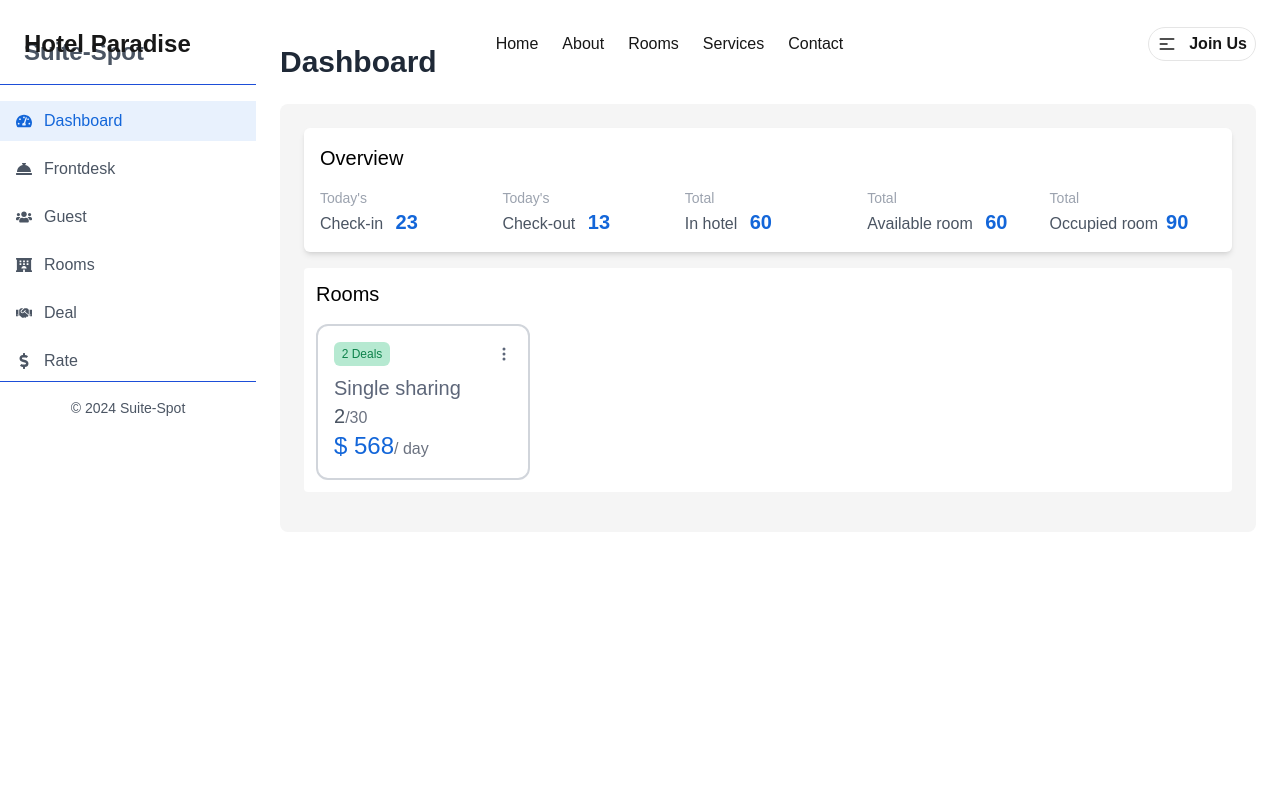
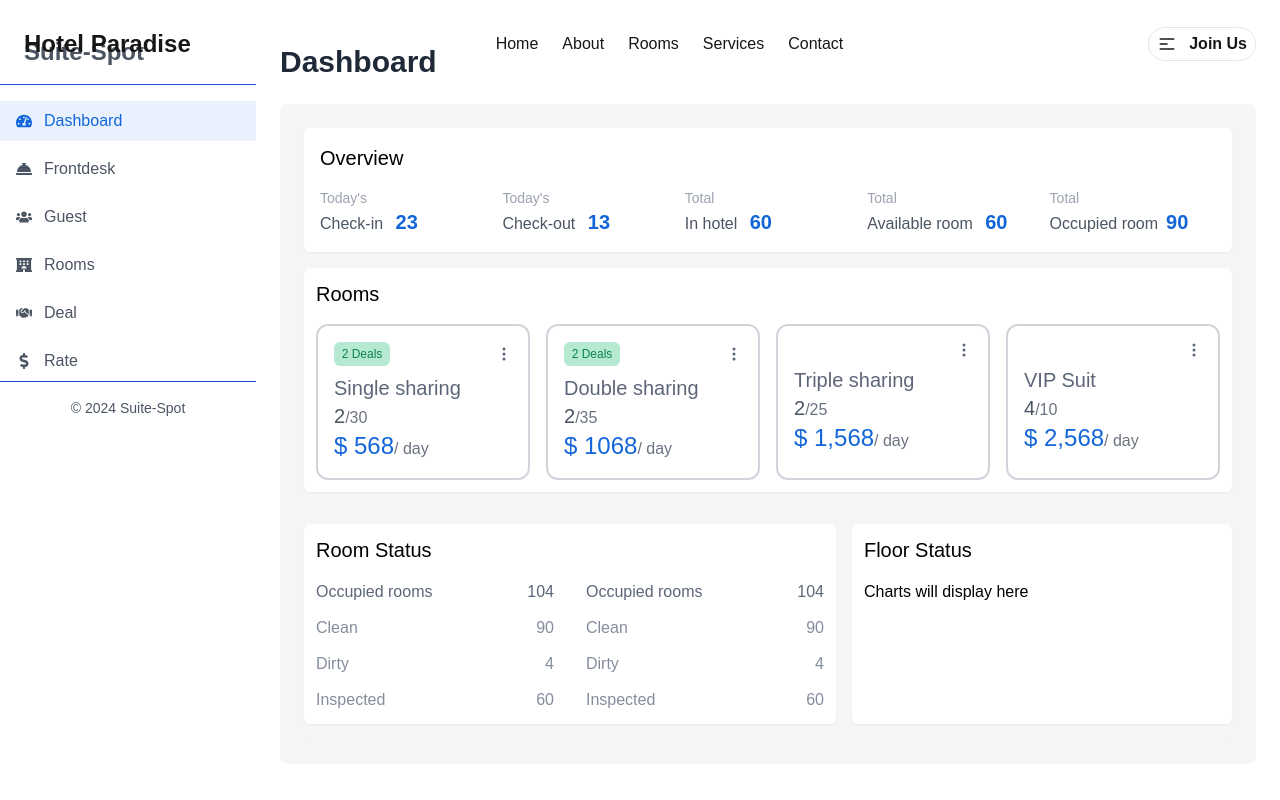
Before and after one commit to NabilaFerdousPrapty/Suite-Spot, a Next.js app: page /user-dashboard in a window 1280 px wide. Shown: the top 800 px of the page. Built offline with nearby package versions, Linux system fonts and the light colour scheme.

Commit message:
Added room and floor status

```diff
--- a/app/user-dashboard/page.tsx
+++ b/app/user-dashboard/page.tsx
@@ -8,7 +8,7 @@ const page = () => {
             <Stats />
 
             {/* Rooms */}
-            <div className='bg-white rounded text-black p-3 my-4'>
+            <div className='bg-white rounded-md text-black p-3 my-4 shadow-sm'>
                 <h1 className='text-xl mb-4'>Rooms</h1>
                 <div className='grid grid-cols-1 md:grid-cols-2 lg:grid-cols-4 gap-4'>
 
@@ -23,9 +23,92 @@ const page = () => {
                             <p className='text-gray-500'><span className='text-[#1366D9] text-2xl'>$ 568</span>/ day</p>
                         </div>
                     </div>
+                    <div className='border-2 border-gray-300 p-4 rounded-xl text-[#5D6679] space-y-2'>
+                        <div className='flex justify-between items-center'>
+                            <p className="bg-[#B6E9D1] w-14 text-center rounded-md text-[#0D824B] p-1 text-xs"><span>2</span> Deals</p>
+                            <button><BsThreeDotsVertical /></button>
+                        </div>
+                        <div className='text-[#5D6679'>
+                            <p className='text-xl'>Double sharing</p>
+                            <p className='text-gray-500'><span className='text-gray-600 text-xl'>2</span>/35</p>
+                            <p className='text-gray-500'><span className='text-[#1366D9] text-2xl'>$ 1068</span>/ day</p>
+                        </div>
+                    </div>
+                    <div className='border-2 border-gray-300 p-4 rounded-xl text-[#5D6679] space-y-2'>
+                        <div className='flex justify-end items-center'>
+                            {/* <p className="bg-[#B6E9D1] w-14 text-center rounded-md text-[#0D824B] p-1 text-xs"><span></span> </p> */}
+                            <button><BsThreeDotsVertical /></button>
+                        </div>
+                        <div className='text-[#5D6679'>
+                            <p className='text-xl'>Triple sharing</p>
+                            <p className='text-gray-500'><span className='text-gray-600 text-xl'>2</span>/25</p>
+                            <p className='text-gray-500'><span className='text-[#1366D9] text-2xl'>$ 1,568</span>/ day</p>
+                        </div>
+                    </div>
+                    <div className='border-2 border-gray-300 p-4 rounded-xl text-[#5D6679] space-y-2'>
+                        <div className='flex justify-end items-center'>
+                            {/* <p className="bg-[#B6E9D1] w-14 text-center rounded-md text-[#0D824B] p-1 text-xs"><span>2</span> Deals</p> */}
+                            <button><BsThreeDotsVertical /></button>
+                        </div>
+                        <div className='text-[#5D6679'>
+                            <p className='text-xl'>VIP Suit</p>
+                            <p className='text-gray-500'><span className='text-gray-600 text-xl'>4</span>/10</p>
+                            <p className='text-gray-500'><span className='text-[#1366D9] text-2xl'>$ 2,568</span>/ day</p>
+                        </div>
+                    </div>
                 </div>
 
             </div>
+
+            {/* Room Status and Floor Status */}
+            <div className='flex flex-col lg:flex-row gap-4 '>
+                <div className='w-full lg:w-7/12 bg-white rounded-md text-black p-3 my-4 shadow-sm'>
+                    <h1 className='text-xl mb-4'>Room Status</h1>
+                    <div className='grid grid-cols-2 gap-8 text-[#858D9D]'>
+                        <div className='space-y-3'>
+                            <div className='flex justify-between text-[#5D6679]'>
+                                <p>Occupied rooms</p>
+                                <p>104</p>
+                            </div>
+                            <div className='flex justify-between'>
+                                <p>Clean</p>
+                                <p>90</p>
+                            </div>
+                            <div className='flex justify-between'>
+                                <p>Dirty</p>
+                                <p>4</p>
+                            </div>
+                            <div className='flex justify-between'>
+                                <p>Inspected</p>
+                                <p>60</p>
+                            </div>
+                        </div>
+                        <div className='space-y-3'>
+                            <div className='flex justify-between text-[#5D6679]'>
+                                <p>Occupied rooms</p>
+                                <p>104</p>
+                            </div>
+                            <div className='flex justify-between'>
+                                <p>Clean</p>
+                                <p>90</p>
+                            </div>
+                            <div className='flex justify-between'>
+                                <p>Dirty</p>
+                                <p>4</p>
+                            </div>
+                            <div className='flex justify-between'>
+                                <p>Inspected</p>
+                                <p>60</p>
+                            </div>
+                        </div>
+                    </div>
+                </div>
+                <div className='w-full lg:w-5/12 bg-white rounded-md text-black p-3 my-4 shadow-sm'>
+                    <h1 className='text-xl mb-4'>Floor Status</h1>
+                    <h1>Charts will display here</h1>
+                </div>
+            </div>
+
         </div>
     );
 };
--- a/components/user-dashboard/stats.tsx
+++ b/components/user-dashboard/stats.tsx
@@ -3,7 +3,7 @@ import React from 'react';
 const Stats = () => {
     return (
         <div>
-            <div className='bg-white shadow-md p-4 rounded-md'>
+            <div className='bg-white shadow-sm p-4 rounded-md'>
                 <h1 className='text-xl mb-4'>Overview</h1>
                 <div className='grid grid-cols-2 md:grid-cols-3 lg:grid-cols-5 gap-4'>
                     <div>
```
